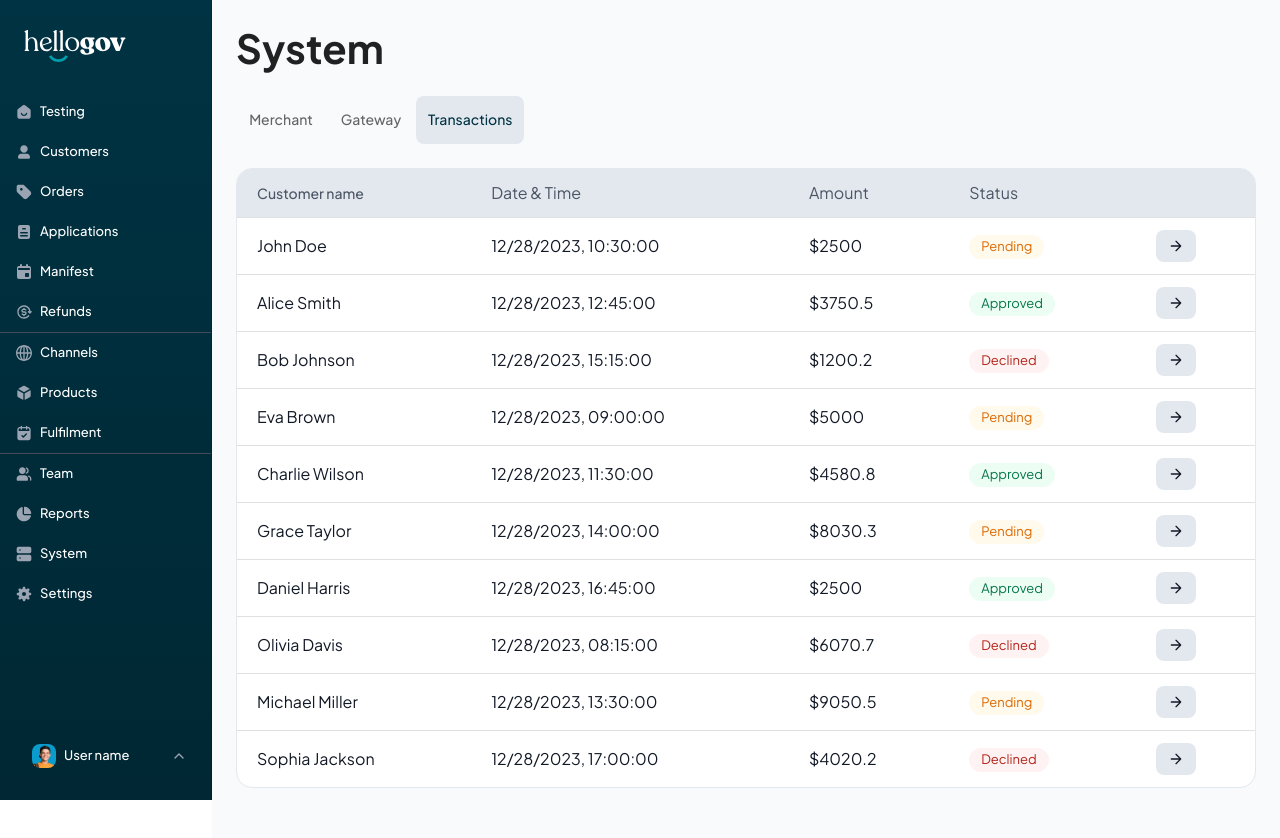
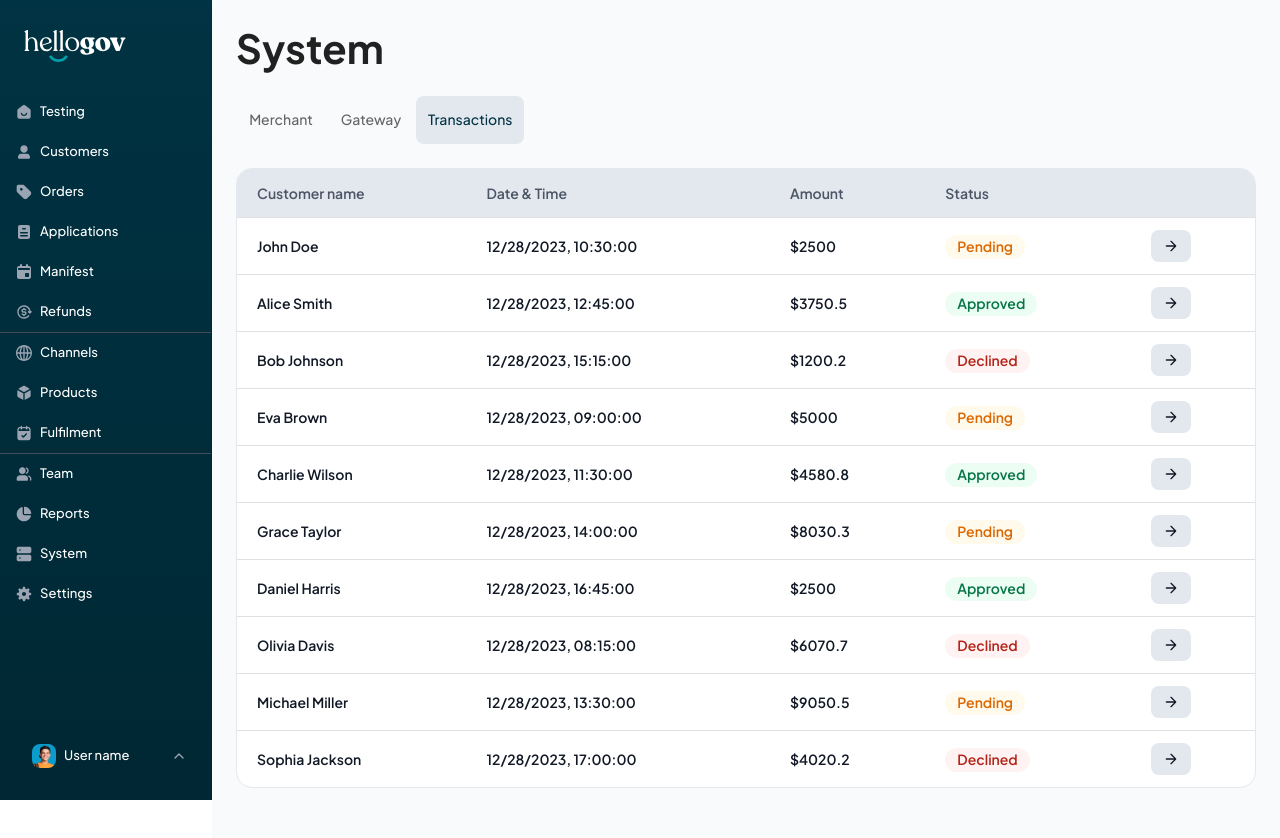
Before and after one commit to trimulabs/demo-project-asad, a Next.js app: page / in a window 1280 px wide. Both pictures are taken after a click on the tab "Transactions". Shown: the top 838 px of the page. Built offline with nearby package versions, Linux system fonts and the light colour scheme.

Commit message:
variant added in table

```diff
--- a/src/components/TransactionTable.tsx
+++ b/src/components/TransactionTable.tsx
@@ -25,24 +25,33 @@ export default function TransactionTable() {
           <TableRow>
             <TableCell>
               <Typography
-                variant="headingXL"
                 sx={{ color: `${COLORS.contentSecondary}` }}
+                variant="labelS"
               >
                 Customer name
               </Typography>
             </TableCell>
             <TableCell>
-              <Typography sx={{ color: `${COLORS.contentSecondary}` }}>
+              <Typography
+                sx={{ color: `${COLORS.contentSecondary}` }}
+                variant="labelS"
+              >
                 Date & Time
               </Typography>
             </TableCell>
             <TableCell>
-              <Typography sx={{ color: `${COLORS.contentSecondary}` }}>
+              <Typography
+                sx={{ color: `${COLORS.contentSecondary}` }}
+                variant="labelS"
+              >
                 Amount
               </Typography>
             </TableCell>
             <TableCell>
-              <Typography sx={{ color: `${COLORS.contentSecondary}` }}>
+              <Typography
+                sx={{ color: `${COLORS.contentSecondary}` }}
+                variant="labelS"
+              >
                 Status
               </Typography>
             </TableCell>
@@ -57,19 +66,28 @@ export default function TransactionTable() {
               sx={{ '&:last-child td, &:last-child th': { border: 0 } }}
             >
               <TableCell component="th" scope="row">
-                <Typography sx={{ color: `${COLORS.contentPrimary}` }}>
+                <Typography
+                  sx={{ color: `${COLORS.contentPrimary}` }}
+                  variant="labelS"
+                >
                   {row.name}
                 </Typography>
               </TableCell>
 
               <TableCell>
-                <Typography sx={{ color: `${COLORS.contentPrimary}` }}>
+                <Typography
+                  sx={{ color: `${COLORS.contentPrimary}` }}
+                  variant="labelS"
+                >
                   {row.dateTime}
                 </Typography>
               </TableCell>
 
               <TableCell>
-                <Typography sx={{ color: `${COLORS.contentPrimary}` }}>
+                <Typography
+                  sx={{ color: `${COLORS.contentPrimary}` }}
+                  variant="labelS"
+                >
                   ${row.amount}
                 </Typography>
               </TableCell>
@@ -77,15 +95,39 @@ export default function TransactionTable() {
               <TableCell>
                 <Typography sx={{ color: `${COLORS.contentPrimary}` }}>
                   {row.status === 'Approved' && (
-                    <Chip color="success" label={`${row.status}`} />
+                    <Chip
+                      color="success"
+                      label={`${row.status}`}
+                      sx={{
+                        fontSize: '14px',
+                        fontWeight: 600,
+                        lineHeight: '142.857%',
+                      }}
+                    />
                   )}
 
                   {row.status === 'Pending' && (
-                    <Chip color="warning" label={`${row.status}`} />
+                    <Chip
+                      color="warning"
+                      label={`${row.status}`}
+                      sx={{
+                        fontSize: '14px',
+                        fontWeight: 600,
+                        lineHeight: '142.857%',
+                      }}
+                    />
                   )}
 
                   {row.status === 'Declined' && (
-                    <Chip color="error" label={`${row.status}`} />
+                    <Chip
+                      color="error"
+                      label={`${row.status}`}
+                      sx={{
+                        fontSize: '14px',
+                        fontWeight: 600,
+                        lineHeight: '142.857%',
+                      }}
+                    />
                   )}
                 </Typography>
               </TableCell>
--- a/src/styles/ThemeRegistry/theme.tsx
+++ b/src/styles/ThemeRegistry/theme.tsx
@@ -1,4 +1,4 @@
-import { colors, createTheme } from '@mui/material'
+import { createTheme } from '@mui/material'
 import { Plus_Jakarta_Sans } from 'next/font/google'
 import COLORS from '@/styles/colors'
 
```
